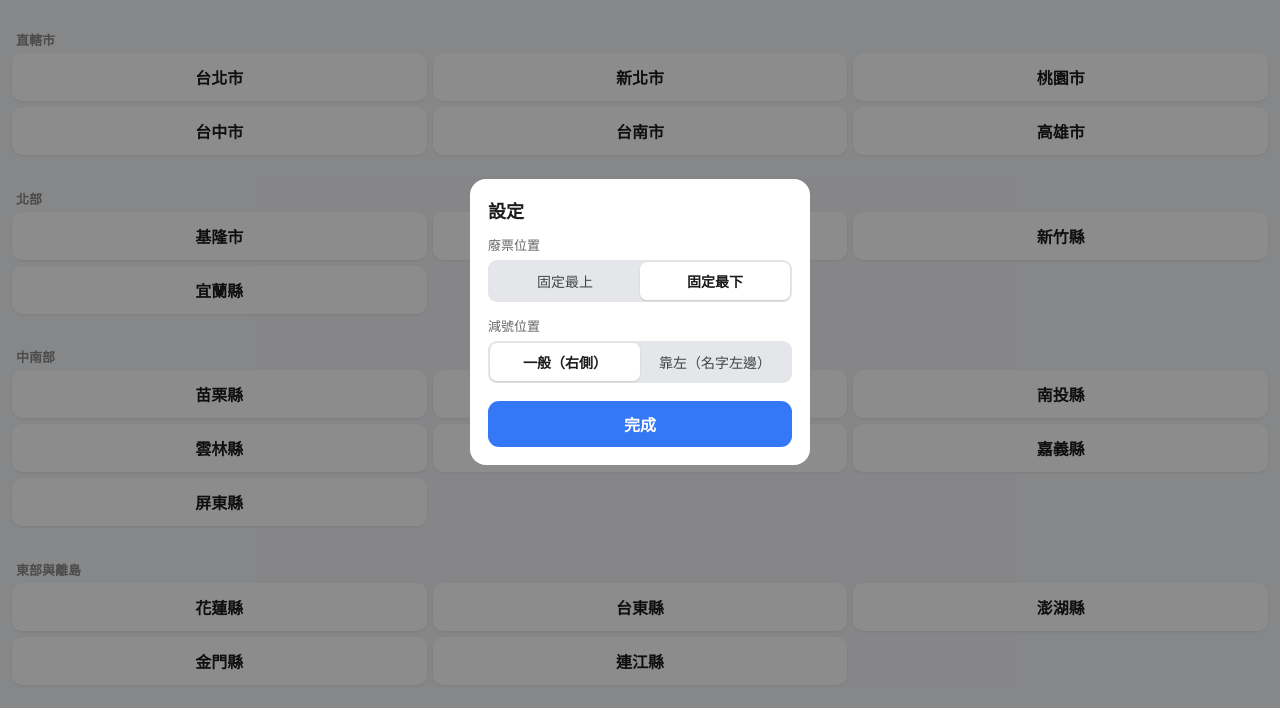
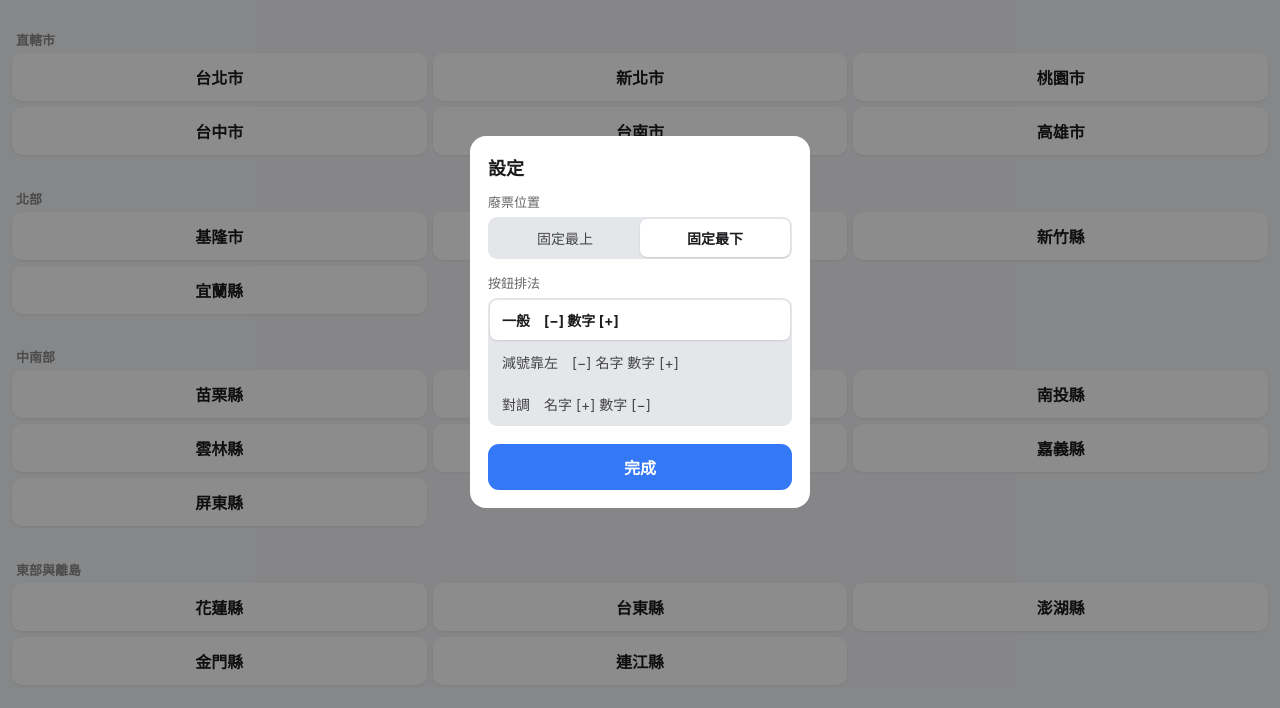
Before and after one commit to yellowrabbitOwO/vote-counter, a plain HTML site: page index.html in a window 1280 px wide. Both pictures are taken after a click on the button "⚙ 設定". Shown: the part 78-786 px from the top of the page. Drawn offline with Linux system fonts and the light colour scheme.

Commit message:
設定新增第三種按鈕排法：加號在數字左、減號在數字右

```diff
--- a/index.html
+++ b/index.html
@@ -76,6 +76,10 @@
   .lefty .row .who { order: 1; flex: 1 1 0; gap: 5px; }
   .lefty .row .who .name { font-size: 16px; }
   .lefty .row .count { order: 2; flex: 0 0 100px; width: 100px; align-self: stretch; font-size: 28px; }
+  /* 對調：[名字] [+] [數字] [−] */
+  .swapped .ctrl .plus { order: 0; }
+  .swapped .ctrl .count { order: 1; }
+  .swapped .ctrl .minus { order: 2; }
   .count.len5 { font-size: 17px; }
   .count.len6 { font-size: 14px; }
   .lefty .row .count.len5 { font-size: 24px; }
@@ -93,6 +97,8 @@
   .opt { margin-bottom: 14px; }
   .opt .lab { font-size: 13px; color: #666; margin-bottom: 6px; }
   .opt .seg { display: flex; }
+  .opt .seg.col { flex-direction: column; gap: 2px; }
+  .opt .seg.col button { text-align: left; padding: 10px 12px; }
   .opt .seg button { flex: 1; padding: 9px 4px; font-size: 14px; }
   .done { width: 100%; border: 0; background: #3478f6; color: #fff; font-size: 16px; font-weight: 700; padding: 11px; border-radius: 11px; margin-top: 4px; }
   .no {
@@ -149,13 +155,13 @@
     <h3>設定</h3>
     <div class="opt"><div class="lab">廢票位置</div>
       <div class="seg"><button id="badTop">固定最上</button><button id="badBottom">固定最下</button></div></div>
-    <div class="opt"><div class="lab">減號位置</div>
-      <div class="seg"><button id="posR">一般（右側）</button><button id="posL">靠左（名字左邊）</button></div></div>
+    <div class="opt"><div class="lab">按鈕排法</div>
+      <div class="seg col"><button id="posR">一般　[−] 數字 [+]</button><button id="posL">減號靠左　[−] 名字 數字 [+]</button><button id="posS">對調　名字 [+] 數字 [−]</button></div></div>
     <button class="done" id="modalDone">完成</button>
   </div>
 </div>
 
-<script src="candidates.js?v=9"></script>
+<script src="candidates.js?v=10"></script>
 <script>
 (function () {
   const LAST = "vote-counter-last-city", SORT = "vote-counter-sort", POS = "vote-counter-pos", BAD = "vote-counter-bad";
@@ -283,8 +289,10 @@
   function setPos(m) {
     store.set(POS, m);
     document.body.classList.toggle("lefty", m === "left");
-    document.getElementById("posR").classList.toggle("on", m !== "left");
+    document.body.classList.toggle("swapped", m === "swap");
+    document.getElementById("posR").classList.toggle("on", m !== "left" && m !== "swap");
     document.getElementById("posL").classList.toggle("on", m === "left");
+    document.getElementById("posS").classList.toggle("on", m === "swap");
   }
   function setBad(m) {
     badPos = m === "top" ? "top" : "bottom";
@@ -295,6 +303,7 @@
   }
   document.getElementById("posR").onclick = () => setPos("right");
   document.getElementById("posL").onclick = () => setPos("left");
+  document.getElementById("posS").onclick = () => setPos("swap");
   document.getElementById("badTop").onclick = () => setBad("top");
   document.getElementById("badBottom").onclick = () => setBad("bottom");
 
@@ -306,7 +315,7 @@
   document.getElementById("modalDone").onclick = closeModal;
   modal.addEventListener("click", e => { if (e.target === modal) closeModal(); });
   setBad(store.get(BAD));
-  setPos(store.get(POS) === "left" ? "left" : "right");
+  setPos(["left", "swap"].includes(store.get(POS)) ? store.get(POS) : "right");
 
   document.getElementById("sortNo").onclick = () => setSort("no");
   document.getElementById("sortVotes").onclick = () => setSort("votes");
```
